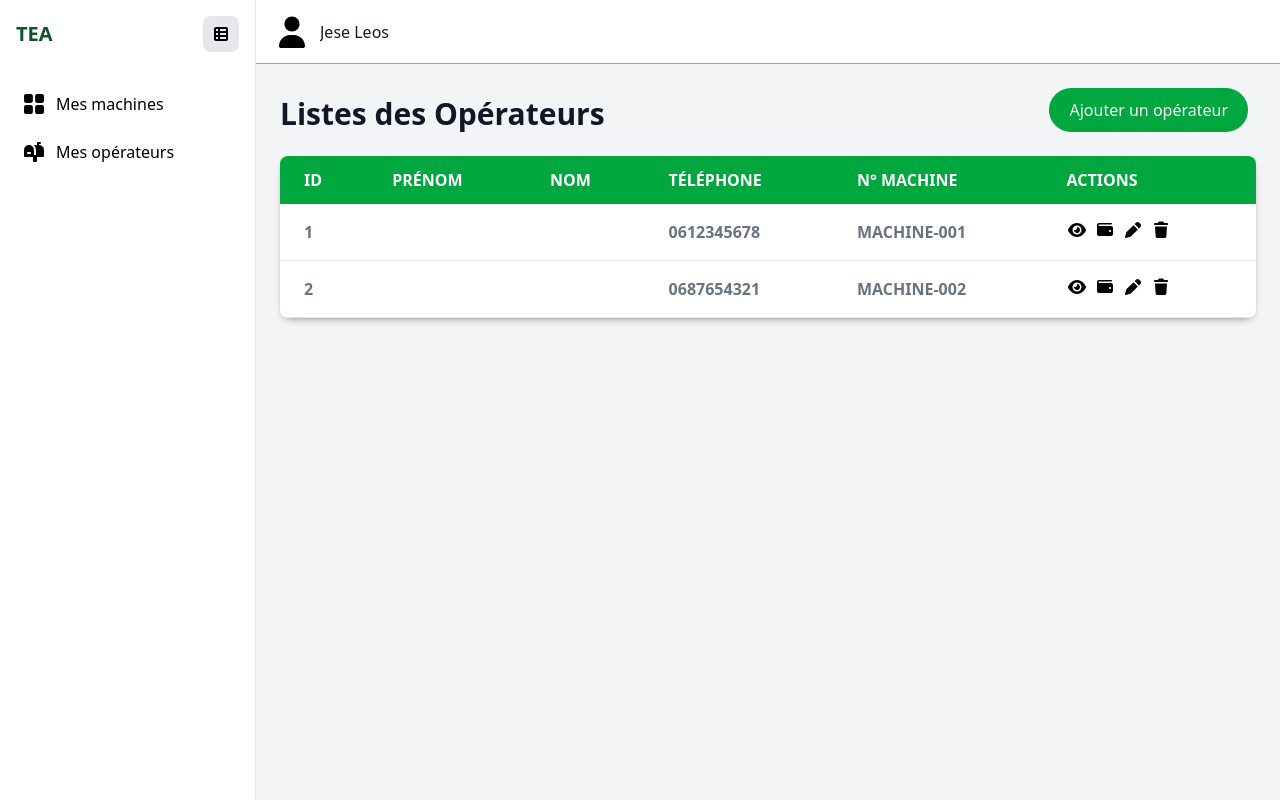
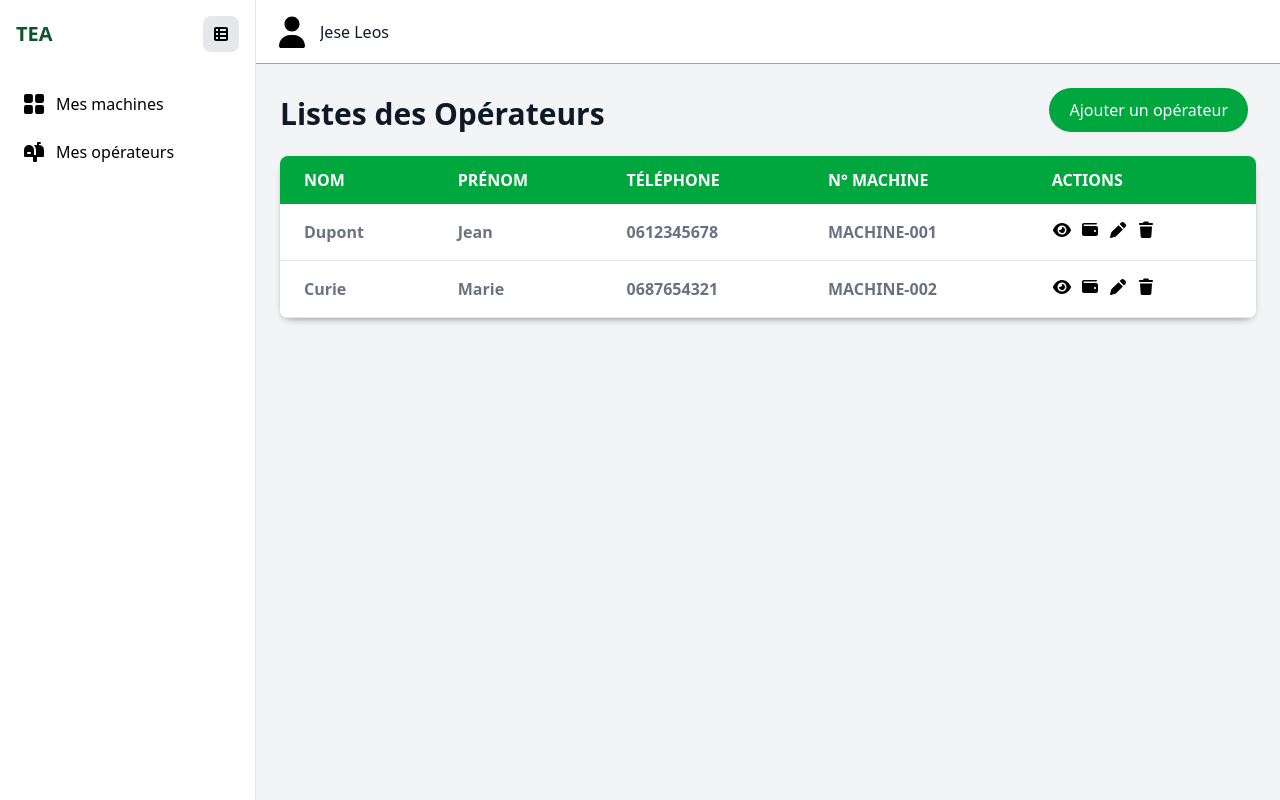
Before and after one commit to Adinette/SalaryLNB, a Vue app: page / in a window 1280 px wide. Built offline with nearby package versions, Linux system fonts and the light colour scheme.

Commit message:
fix name key

```diff
--- a/src/views/OperateursView.vue
+++ b/src/views/OperateursView.vue
@@ -332,7 +332,9 @@ const { operators } = storeToRefs(operatorsStore)
 const { calculate } = useSalaryCalculator()
 
 function getOperatorValue(item: Operator, key: string) {
-  if (key === 'id' || key === 'nom' || key === 'prenom' || key === 'tel' || key === 'machineId') {
+  if ( key === 'last_name' || key === 'first_name' || key === 'tel' || key === 'machineId') {
+		console.log(operators.value);
+
     return item[key as keyof Operator]
   }
   return ''
@@ -340,9 +342,8 @@ function getOperatorValue(item: Operator, key: string) {
 
 // TABLE
 const headers = ref([
-  { title: 'ID', key: 'id' },
-  { title: 'Prénom', key: 'prenom' },
-  { title: 'Nom', key: 'nom' },
+	{ title: 'Nom', key: 'last_name' },
+  { title: 'Prénom', key: 'first_name' },
   { title: 'Téléphone', key: 'tel' },
   { title: 'N° Machine', key: 'machineId' },
 ])
@@ -361,11 +362,13 @@ function openNewItemDialog() {
   editedItem.value = { ...defaultItem }
   editDialog.value = true
 }
+
 function editItem(item: Operator) {
   editedIndex.value = operators.value.findIndex((o) => o.id === item.id)
   editedItem.value = { ...item }
   editDialog.value = true
 }
+
 function saveItem() {
   if (editedIndex.value > -1) {
     operatorsStore.updateOperator(editedItem.value as Operator)
@@ -413,9 +416,11 @@ function openSalaryForm(item: Operator) {
   salaryInput.value = { ...defaultSalaryInput }
   salaryFormDialog.value = true
 }
+
 function viewItemDetails(item: Operator) {
   router.push({ name: 'operateur-details', params: { id: item.id } })
 }
+
 function confirmAndCalculate() {
   if ((salaryInput.value.chiffreAffaireMensuelttc || 0) <= 0) {
     alert('Le Chiffre d’Affaire doit être > 0')
--- a/src/views/OperatorDetailView.vue
+++ b/src/views/OperatorDetailView.vue
@@ -143,9 +143,9 @@ const router = useRouter();
 const operatorsStore = useOperatorsStore();
 
 // --- DATA ---
-const operatorId = computed(() => parseInt(route.params.id as string, 10));
+const operatorId = computed(() => route.params.id as string);
 const operator = computed<Operator | undefined>(() =>
-  operatorsStore.operators.find(o => Number(o.id) === operatorId.value)
+  operatorsStore.operators.find(o => o.id === operatorId.value)
 );
 console.log(operator.value);
 
--- a/src/views/SalaryPDF.vue
+++ b/src/views/SalaryPDF.vue
@@ -113,10 +113,10 @@ const route = useRoute();
 const router = useRouter();
 const operatorsStore = useOperatorsStore();
 
-const operatorId = parseInt(route.params.id as string, 10);
+const operatorId = route.params.id as string;
 const date = route.params.date as string;
 
-const operator = operatorsStore.operators.find(o => Number(o.id) === operatorId);
+const operator = operatorsStore.operators.find(o => o.id === operatorId);
 const record = computed(() =>
   operator?.salaryHistory.find(r => r.date === date)
 );
```
